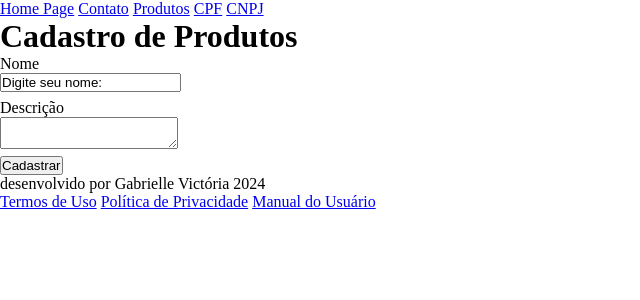
After one commit to GabiVictoria/projeto_lp3, a Flask app: page /produtos/cadastro in a window 1280 px wide. The commit adds this page. Shown: the top 300 px of the page, without its empty margins (0-640 px from the left). Run offline with Flask 3, Linux system fonts and the light colour scheme.

Commit message:
cadastrar produtos

```diff
--- a/projeto_lp3/app.py
+++ b/projeto_lp3/app.py
@@ -1,10 +1,17 @@
-from flask import Flask, render_template
+from flask import Flask, render_template, request
 from validate_docbr import CPF, CNPJ
 
 app = Flask("Minha App") # nome da minha aplicação/projeto - pode ser qualquer coisa
 cpf = CPF()
 cnpj = CNPJ()
 # página do flask: rota + função
+
+lista_produtos = [
+        {"nome": "Percy Jackson", "descricao":"Mata a sede", "imagem": "https://www.intrinseca.com.br/upload/livros/ladrao-de-raios_243x349.jpg"},
+        {"nome": "O ultimo demonio a morrer", "descricao":"Suja a mão", "imagem": "https://intrinseca.com.br/wp-content/uploads/2024/05/oultimodemonioamorrer-g.jpg"},
+        {"nome": "Os heróris do Olimpo", "descricao":"Bom", "imagem": "https://intrinseca.com.br/wp-content/uploads/2023/05/BoxOsHeroisdoOlimpo-G.jpg"}
+
+    ]
 
 # /home page - página inicial
 @app.route("/")
@@ -19,11 +26,7 @@ def cont():
 # /produtos - página de produtos
 @app.route("/produtos")
 def produtos():
-    lista_produtos = [
-        {"nome": "Percy Jackson", "descricao":"Mata a sede", "imagem": "https://www.intrinseca.com.br/upload/livros/ladrao-de-raios_243x349.jpg"},
-        {"nome": "O ultimo demonio a morrer", "descricao":"Suja a mão", "imagem": "https://intrinseca.com.br/wp-content/uploads/2024/05/oultimodemonioamorrer-g.jpg"},
-        {"nome": "Os heróris do Olimpo", "descricao":"Bom", "imagem": "https://intrinseca.com.br/wp-content/uploads/2023/05/BoxOsHeroisdoOlimpo-G.jpg"}
-    ]
+
     return render_template("produtos.html", produtos=lista_produtos)
 
 # /produtos - página de produtos
@@ -51,3 +54,20 @@ def plpv():
 @app.route("/utilizacao")
 def utlz():
     return render_template("utilizacao.html")
+
+
+#GET/ produto/cadastro
+
+@app.route("/produtos/cadastro")
+def cadastro_produto():
+    return render_template("cadastro_produto.html")
+
+# POST / produstos que vai lidar com os dados
+# acessar request
+@app.route("/produtos", methods=['POST'])
+def salvar_produto():
+    nome = request.form["nome"]
+    descricao = request.form["descricao"]
+    produto = {"nome": nome, "descricao": descricao, "imagem": ""}
+    lista_produtos.append(produto)
+    return render_template("produtos.html", produtos=lista_produtos)
--- /dev/null
+++ b/static/style.css
@@ -0,0 +1,12 @@
+*{
+    margin: 0;
+    padding: 0;
+    box-sizing: border-box;
+}
+
+label,input, textarea, button{
+    display: block;
+}
+.form-control{
+    margin-bottom: 7px;
+}
--- a/templates/base.html
+++ b/templates/base.html
@@ -4,7 +4,9 @@
     <meta charset="UTF-8">
     <meta http-equiv="X-UA-Compatible" content="IE=edge">
     <meta name="viewport" content="width=device-width, initial-scale=1.0">
+    <link rel="stylesheet" href="{{url_for('static', filename='style.css')}}">
     <title>{% block title %}{% endblock %}</title>
+    <!-- no flask usa essa url do static e lá coloca tudo que é estático tipo css ou até mesmo jsx-->
 </head>
 <body>
 
--- /dev/null
+++ b/templates/cadastro_produto.html
@@ -0,0 +1,20 @@
+{%extends "base.html"%}
+
+{% block title %}Cadastro de Produto Page{% endblock %}
+
+{% block content %}
+<h1>Cadastro de Produtos</h1>
+
+<form action="/produtos" method="POST">
+    <div class="form-control">
+        <label for="nome">Nome</label>
+        <input type="text" id="nome" name="nome" value="Digite seu nome:" >
+    </div>
+    <div class="form-control">
+        <label for="descricao">Descrição</label>
+        <textarea name="descricao" id="descricao"></textarea>
+    </div>
+    <button type="submit">Cadastrar</button>
+</form>
+
+{% endblock %}
```
